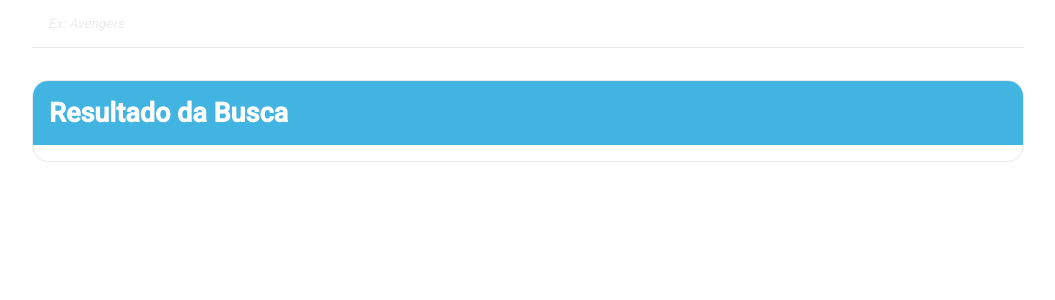
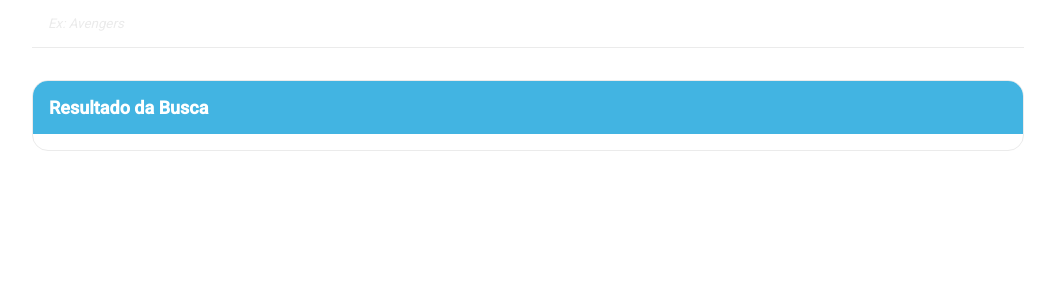
Before and after one commit to rmrantunes/filter-movies-kolabs-test, a Next.js app: page / in a window 1280 px wide. Shown: the top 300 px of the page, without its empty margins (112-1167 px from the left). Built offline with nearby package versions, Linux system fonts and the light colour scheme.

Commit message:
fix: add to Aside Header h2 cascade styles

```diff
--- a/src/components/Aside/styles.ts
+++ b/src/components/Aside/styles.ts
@@ -11,9 +11,12 @@ export const Aside = styled.aside`
 export const Header = styled.div`
   ${({ theme }) => css`
     padding: 1rem;
-    font-size: 1.125rem;
     color: ${theme.colors.white};
     background: ${({ theme }) => theme.colors.lightBlue};
+
+    h2 {
+      font-size: 1.125rem;
+    }
   `}
 `
 
```
